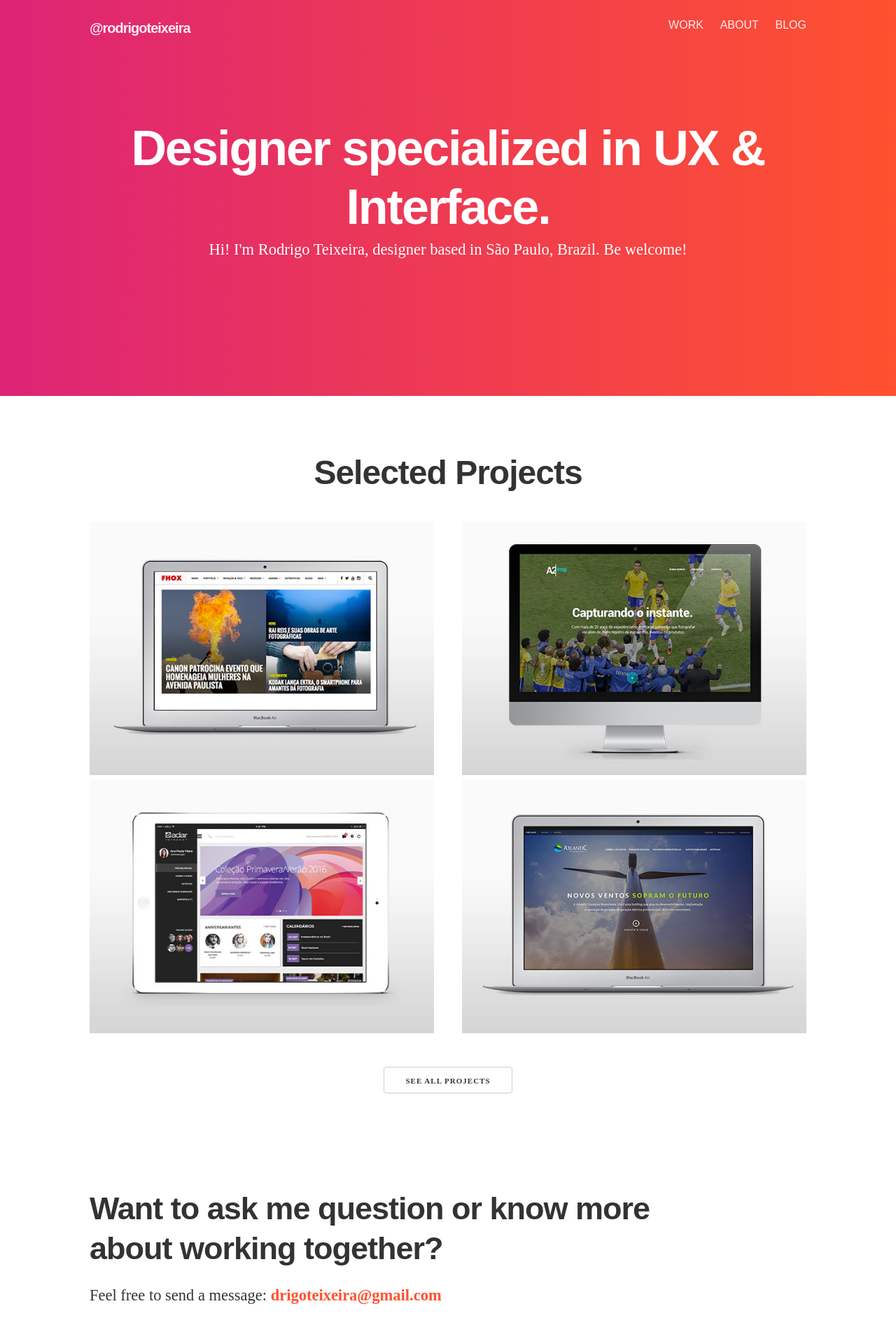
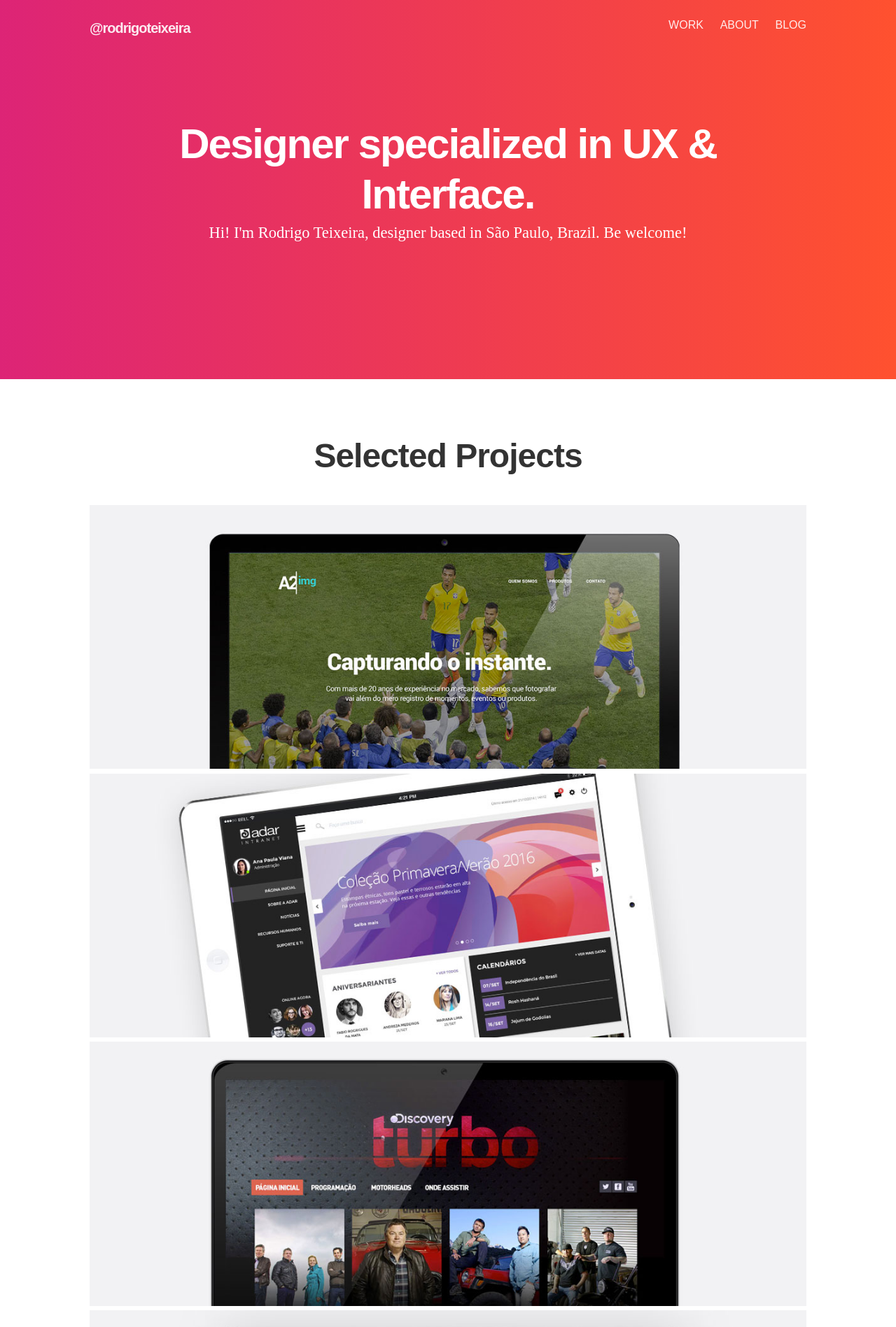
Before and after one commit to drigoteixeira/drigoteixeira.github.io, a Jekyll site: the page built from index.html, in a window 1280 px wide. Shown: the top 1897 px of the page at 70% size. Built offline with Jekyll 4.4.1, drawn with Linux system fonts in a browser that asks for light colours; nearby versions of some CDN libraries.

Commit message:
Update homepage and contact format

```diff
--- a/_scss/layout.scss
+++ b/_scss/layout.scss
@@ -29,6 +29,11 @@
 .jumbo {
     padding: 120px 0;
     height: 100%;
+}
+
+
+.contact {
+    text-align: center;
 }
 
 
@@ -88,8 +93,6 @@
     font-weight: 300;
     text-transform: uppercase;
 }
-
-
 
 li.item00 {
   font-weight: bold;
--- a/_scss/typography.scss
+++ b/_scss/typography.scss
@@ -22,7 +22,7 @@
 }
 
 .heading {
-  font-size: 70px;
+  font-size: 60px;
   letter-spacing: -2px;
   margin-top: 0;
   color: $base-gray;
--- a/index.html
+++ b/index.html
@@ -20,20 +20,17 @@
    </div>
 
    <div class="row">
-        <div class="six columns">
-            <a href="/work/fhox"><img src="/img/fhox-highlight.jpg" alt="FHOX" class="scale"></a>
+       <div class="twelve columns">
+           <a href="/work/a2img/"><img src="/img/home-a2img.jpg" alt="A2img" class="scale"></a>
        </div>
-        <div class="six columns">
-            <a href="/work/a2img"><img src="/img/a2img-highlight.jpg" alt="A2IMG" class="scale"></a>
+       <div class="twelve columns">
+           <a href="/work/adar/"><img src="/img/home-adar.jpg" alt="Adar" class="scale"></a>
        </div>
+       <div class="twelve columns">
+           <a href="/work/adar/"><img src="/img/home-discovery-turbo.jpg" alt="Discovery Turbo" class="scale"></a>
        </div>
-
-    <div class="row">
-        <div class="six columns">
-            <a href="/work/adar/"><img src="/img/adar-highlight.jpg" alt="ADAR" class="scale"></a>
-        </div>
-        <div class="six columns">
-            <a href="/work/atlantic/"><img src="/img/atlantic-highlight.jpg" alt="Atlantic" class="scale"></a>
+       <div class="twelve columns">
+           <a href="/work/atlantic/"><img src="/img/home-atlantic.jpg" alt="Atlantic Energias Elétricas" class="scale"></a>
        </div>
    </div>
 
@@ -46,7 +43,7 @@
 <div class="contact">
     <div class="container">
         <div class="row">
-            <div class="ten columns">
+            <div class="ten offset-by-one columns">
                 <h2>Want to ask me question or know more about working together?</h2>
                 <p>Feel free to send a message: <a href="mailto:drigoteixeira@gmail.com">drigoteixeira@gmail.com</a></p>
             </div>
```
Also changed, not shown: about/index.html (+13 -15 lines), img/home-a2img.jpg (added), img/home-adar.jpg (added), img/home-atlantic.jpg (added), img/home-discovery-turbo.jpg (added). Lines whose indentation alone changed are shown as unchanged.
